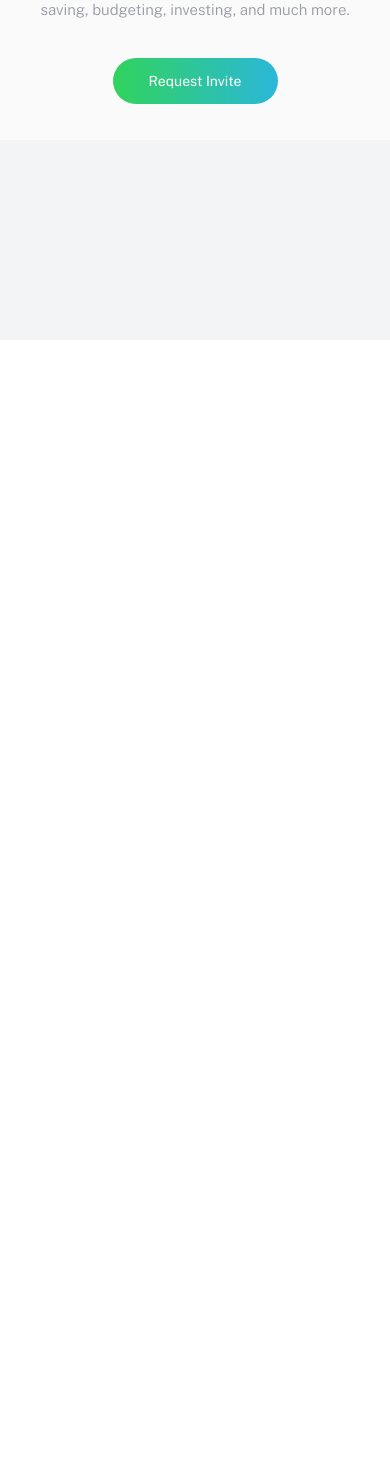
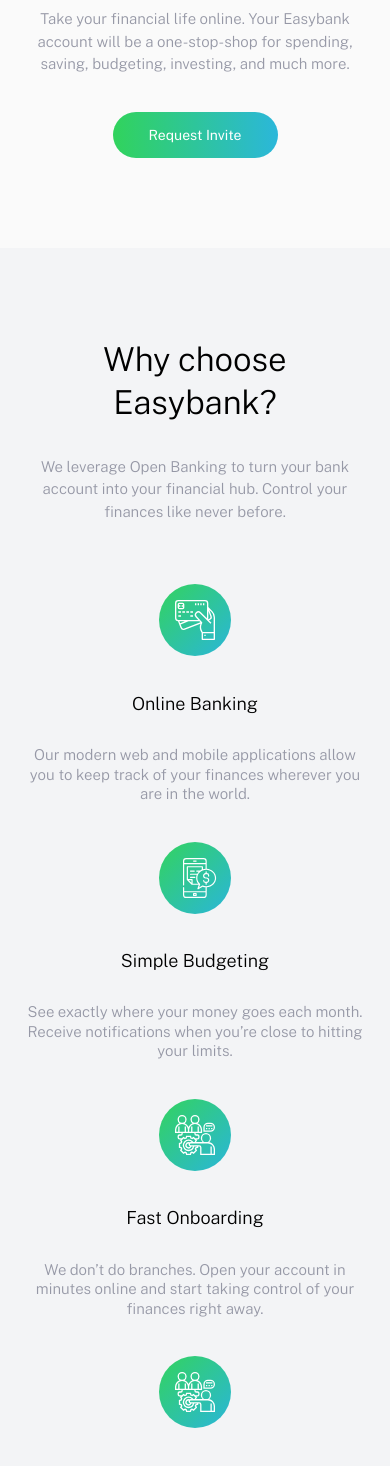
Before and after one commit to abullatama/CSS-PreProcessor-Sass, a plain HTML site: page index.html in a window 390 px wide. Shown: the part 534-2000 px from the top of the page. Before the commit the page ends 874 px from the top, so only its background shows below. Drawn offline with nearby package versions, Linux system fonts and the light colour scheme.

Commit message:
Creating 4 responsive column for features section using flexbox

```diff
--- a/app/scss/_features.scss
+++ b/app/scss/_features.scss
@@ -1,4 +1,61 @@
 .features {
   background-color: $lightGrayishBlue;
-  height: 200px;
+  &__flex {
+    @include breakpoint-up(md) {
+      display: flex;
+    }
+  }
+  &__text {
+    text-align: center;
+    margin-bottom: 3.8125rem;
+    @include breakpoint-up(md) {
+      max-width: 38.4375rem;
+      text-align: left;
+    }
+    h1 {
+      font-weight: 300;
+      margin-bottom: 2rem;
+      font-size: 2.0625rem;
+      @include breakpoint-up(md) {
+        font-size: 2.3125rem;
+      }
+    }
+    p {
+      color: $grayishBlue;
+      margin-top: 0;
+      line-height: 1.5;
+      font-size: 0.9375rem;
+      margin-bottom: 0;
+      @include breakpoint-up(md) {
+        font-size: 1rem;
+      }
+    }
+  }
+  &__item {
+    flex: 1;
+    text-align: center;
+    &:not(:last-child) {
+      margin-bottom: 2.375rem;
+      @include breakpoint-up(md) {
+        margin-right: 1.875rem;
+      }
+    }
+    @include breakpoint-up(md) {
+      text-align: left;
+    }
+  }
+  &__icon {
+    margin-bottom: 1.875rem;
+    @include breakpoint-up(md) {
+      margin-bottom: 2.6875rem;
+    }
+  }
+  &__title {
+    margin-bottom: 1.875rem;
+  }
+  &__description {
+    font-size: 0.9375rem;
+    color: $grayishBlue;
+    margin-top: 0;
+  }
 }
--- a/app/scss/_globals.scss
+++ b/app/scss/_globals.scss
@@ -73,15 +73,15 @@
   margin: 0 auto;
 
   &--pall {
-    padding-top: 2.25rem;
+    padding-top: 5.625rem;
     padding-right: 1.5rem;
-    padding-bottom: 2.25rem;
+    padding-bottom: 5.625rem;
     padding-left: 1.5rem;
   }
 
   &--py {
-    padding-top: 2.25rem;
-    padding-bottom: 2.25rem;
+    padding-top: 5.625rem;
+    padding-bottom: 5.625rem;
   }
 
   &--px {
@@ -90,7 +90,7 @@
   }
 
   &--pt {
-    padding-top: 2.25rem;
+    padding-top: 5.625rem;
   }
 
   &--pr {
@@ -98,7 +98,7 @@
   }
 
   &--pb {
-    padding-bottom: 2.25rem;
+    padding-bottom: 5.625rem;
   }
 
   &--pl {
--- a/app/scss/_hero.scss
+++ b/app/scss/_hero.scss
@@ -1,9 +1,11 @@
 .hero {
   background: $veryLightGray;
 
-  @include breakpoint-up(md) {
-    display: flex;
-    align-items: center;
+  .container {
+    @include breakpoint-up(md) {
+      display: flex;
+      align-items: center;
+    }
   }
 
   &__image {
--- a/index.html
+++ b/index.html
@@ -65,9 +65,9 @@
       </div>
     </header>
 
-    <section class="hero container">
+    <section class="hero">
+      <div class="container">
         <div class="hero__image"></div>
-
         <div class="container--pall hero__text">
           <h1>Next generation digital banking</h1>
           <p>
@@ -77,17 +77,61 @@
           </p>
           <a class="button hero__cta" href="#">Request Invite</a>
         </div>
+      </div>
     </section>
+
     <section class="features">
-      <!-- Why choose Easybank? We leverage Open Banking to turn your bank account
-      into your financial hub. Control your finances like never before. Online
-      Banking Our modern web and mobile applications allow you to keep track of
-      your finances wherever you are in the world. Simple Budgeting See exactly
-      where your money goes each month. Receive notifications when you’re close
-      to hitting your limits. Fast Onboarding We don’t do branches. Open your
-      account in minutes online and start taking control of your finances right
-      away. Open API Manage your savings, investments, pension, and much more
-      from one account. Tracking your money has never been easier. -->
+      <div class="container container--pall">
+        <div class="features__text">
+          <h1>Why choose Easybank?</h1>
+          <p>
+            We leverage Open Banking to turn your bank account into your
+            financial hub. Control your finances like never before.
+          </p>
+        </div>
+        <div class="features__flex">
+          <div class="features__item">
+            <div class="features__icon">
+              <img src="/images/icon-online.svg" alt="online-banking" />
+            </div>
+            <div class="features__title">Online Banking</div>
+            <div class="features__description">
+              Our modern web and mobile applications allow you to keep track of
+              your finances wherever you are in the world.
+            </div>
+          </div>
+          <div class="features__item">
+            <div class="features__icon">
+              <img src="/images/icon-budgeting.svg" alt="simple-budgeting" />
+            </div>
+            <div class="features__title">Simple Budgeting</div>
+            <div class="features__description">
+              See exactly where your money goes each month. Receive
+              notifications when you’re close to hitting your limits.
+            </div>
+          </div>
+          <div class="features__item">
+            <div class="features__icon">
+              <img src="/images/icon-onboarding.svg" alt="fast-onboarding" />
+            </div>
+            <div class="features__title">Fast Onboarding</div>
+            <div class="features__description">
+              We don’t do branches. Open your account in minutes online and
+              start taking control of your finances right away.
+            </div>
+          </div>
+          <div class="features__item">
+            <div class="features__icon">
+              <img src="/images/icon-onboarding.svg" alt="open-API" />
+            </div>
+            <div class="features__title">Open API</div>
+            <div class="features__description">
+              Manage your savings, investments, pension, and much more from one
+              account. Tracking your money has never been easier.
+            </div>
+          </div>
+        </div>
+      </div>
     </section>
     <!--
 
```
Also changed, not shown: dist/style.css, 1 other file. Lines whose indentation alone changed are shown as unchanged.
